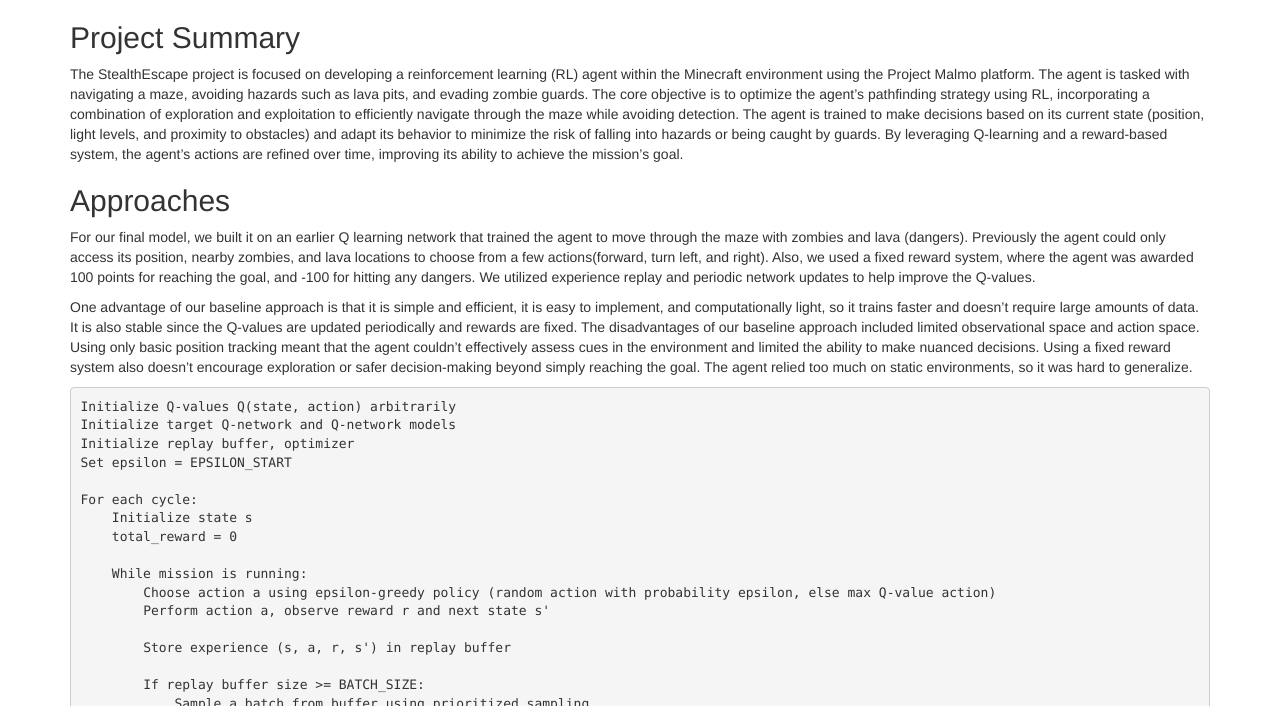
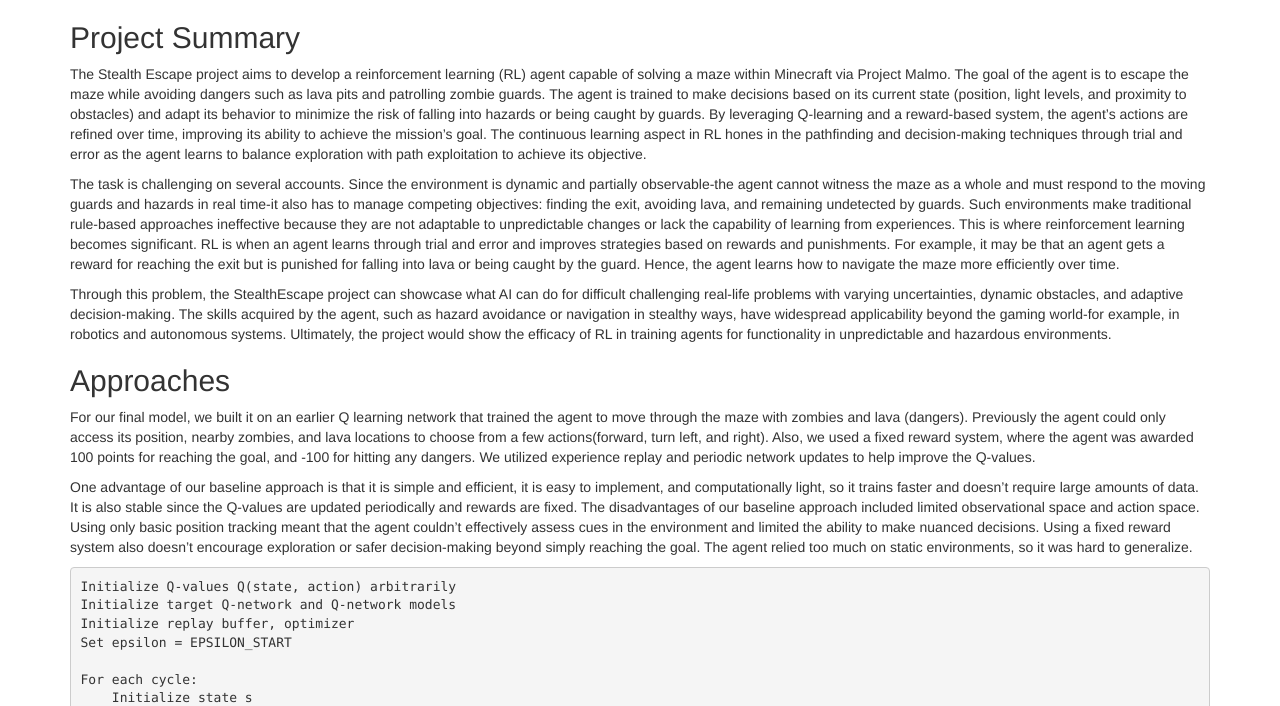
Before and after one commit to akarshanjain/StealthEscape, a Jekyll site: the page built from docs/final.md, in a window 1280 px wide and 900 px high, scrolled down 334 px, cut to the strip 194-900 px from the top of the window. Built offline with Jekyll 4.4.1, drawn with Linux system fonts in a browser that asks for light colours.

Commit message:
updated project summary

```diff
--- a/docs/final.md
+++ b/docs/final.md
@@ -8,8 +8,12 @@ title:  Final Report
 
 
 ## Project Summary
-The StealthEscape project is focused on developing a reinforcement learning (RL) agent within the Minecraft environment using the Project Malmo platform. The agent is tasked with navigating
-a maze, avoiding hazards such as lava pits, and evading zombie guards. The core objective is to optimize the agent’s pathfinding strategy using RL, incorporating a combination of exploration and exploitation to efficiently navigate through the maze while avoiding detection. The agent is trained to make decisions based on its current state (position, light levels, and proximity to obstacles) and adapt its behavior to minimize the risk of falling into hazards or being caught by guards. By leveraging Q-learning and a reward-based system, the agent's actions are refined over time, improving its ability to achieve the mission's goal.
+The Stealth Escape project aims to develop a reinforcement learning (RL) agent capable of solving a maze within Minecraft via Project Malmo. The goal of the agent is to escape the maze while avoiding dangers such as lava pits and patrolling zombie guards. The agent is trained to make decisions based on its current state (position, light levels, and proximity to obstacles) and adapt its behavior to minimize the risk of falling into hazards or being caught by guards. By leveraging Q-learning and a reward-based system, the agent's actions are refined over time, improving its ability to achieve the mission's goal. The continuous learning aspect in RL hones in the pathfinding and decision-making techniques through trial and error as the agent learns to balance exploration with path exploitation to achieve its objective.
+
+The task is challenging on several accounts. Since the environment is dynamic and partially observable-the agent cannot witness the maze as a whole and must respond to the moving guards and hazards in real time-it also has to manage competing objectives: finding the exit, avoiding lava, and remaining undetected by guards. Such environments make traditional rule-based approaches ineffective because they are not adaptable to unpredictable changes or lack the capability of learning from experiences. This is where reinforcement learning becomes significant. RL is when an agent learns through trial and error and improves strategies based on rewards and punishments. For example, it may be that an agent gets a reward for reaching the exit but is punished for falling into lava or being caught by the guard. Hence, the agent learns how to navigate the maze more efficiently over time.
+
+Through this problem, the StealthEscape project can showcase what AI can do for difficult challenging real-life problems with varying uncertainties, dynamic obstacles, and adaptive decision-making. The skills acquired by the agent, such as hazard avoidance or navigation in stealthy ways, have widespread applicability beyond the gaming world-for example, in robotics and autonomous systems. Ultimately, the project would show the efficacy of RL in training agents for functionality in unpredictable and hazardous environments.
+
 
 ## Approaches
 For our final model, we built it on an earlier Q learning network that trained the agent to move through the maze with zombies and lava (dangers). Previously the agent could only access its position, nearby zombies, and lava locations to choose from a few actions(forward, turn left, and right). Also, we used a fixed reward system, where the agent was awarded 100 points for reaching the goal, and -100 for hitting any dangers. We utilized experience replay and periodic network updates to help improve the Q-values.
```
